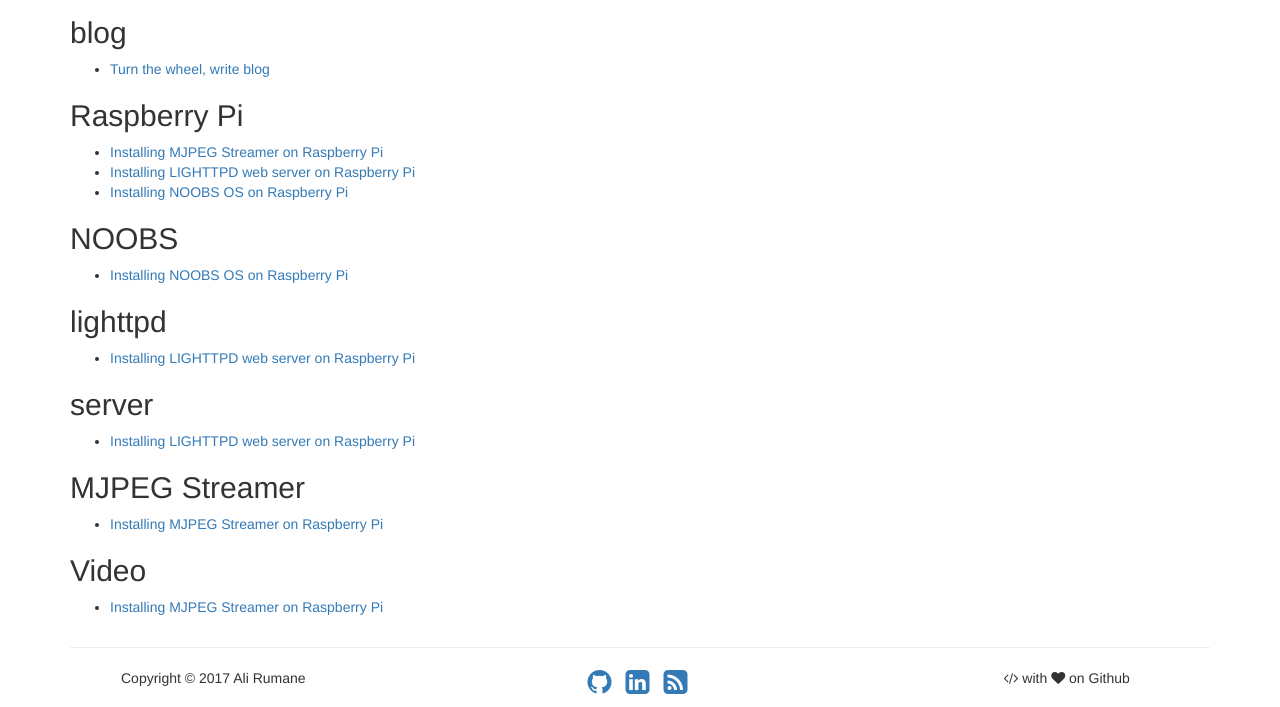
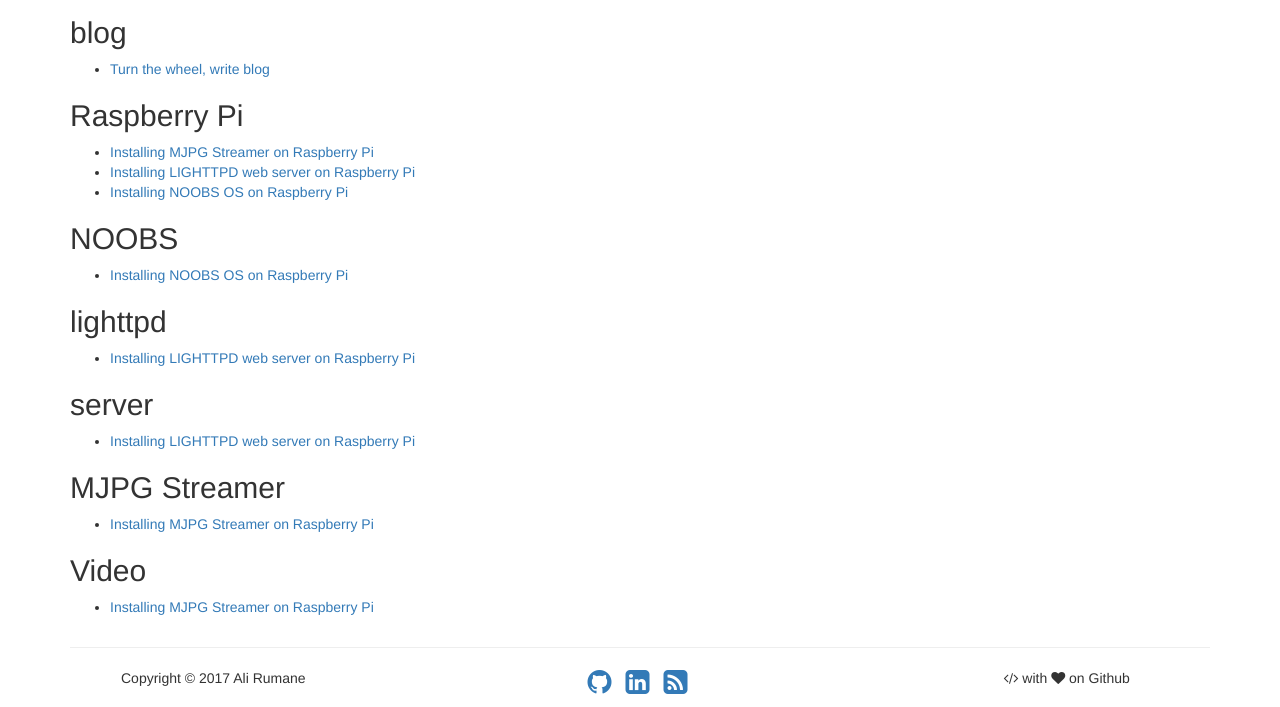
Before and after one commit to alirumane/ali-backup, a Jekyll site: the page built from tags.html, in a window 1280 px wide and 966 px high, cut to the strip 259-966 px from the top of the window. Built offline with Jekyll 4.4.1, drawn with Linux system fonts in a browser that asks for light colours.

Commit message:
Update 2016-07-11-mjpg-streamer-on-raspberry-pi.md

```diff
--- a/_posts/2016-07-11-mjpg-streamer-on-raspberry-pi.md
+++ b/_posts/2016-07-11-mjpg-streamer-on-raspberry-pi.md
@@ -1,7 +1,7 @@
 ---
 layout: post
-title: Installing MJPEG Streamer on Raspberry Pi
-tags: [Raspberry Pi, MJPEG Streamer, Video]
+title: Installing MJPG Streamer on Raspberry Pi
+tags: [Raspberry Pi, MJPG Streamer, Video]
 category: Raspberry Pi Tutorials
 toc: true
 excerpt: You want to stream video through Raspberry Pi
```
